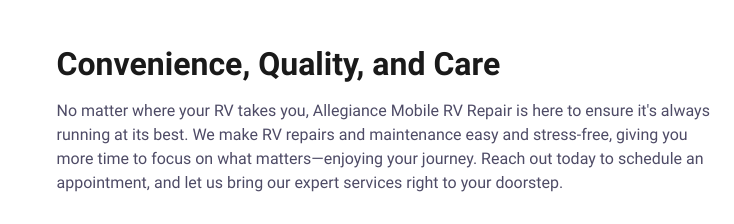
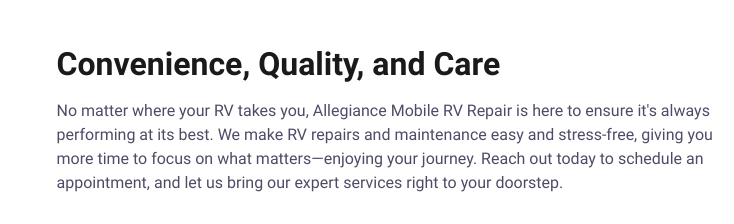
Before and after one commit to pchertude34/allegiance-mobile-rv, an Eleventy site: page src/content/pages/services.html in a window 1280 px wide. Shown: the part 1796-2020 px from the top of the page, 546-1280 px from the left. Built offline with nearby package versions, Linux system fonts and the light colour scheme; Eleventy itself is replaced by a stand-in of ours; files that its build step writes are made by us from their sources.

Commit message:
update service section

```diff
--- a/src/content/pages/services.html
+++ b/src/content/pages/services.html
@@ -162,7 +162,7 @@
       <h2>Convenience, Quality, and Care</h2>
       <p>
         No matter where your RV takes you, Allegiance Mobile RV Repair is here
-        to ensure it's always running at its best. We make RV repairs and
+        to ensure it's always performing at its best. We make RV repairs and
         maintenance easy and stress-free, giving you more time to focus on what
         matters—enjoying your journey. Reach out today to schedule an
         appointment, and let us bring our expert services right to your
```
